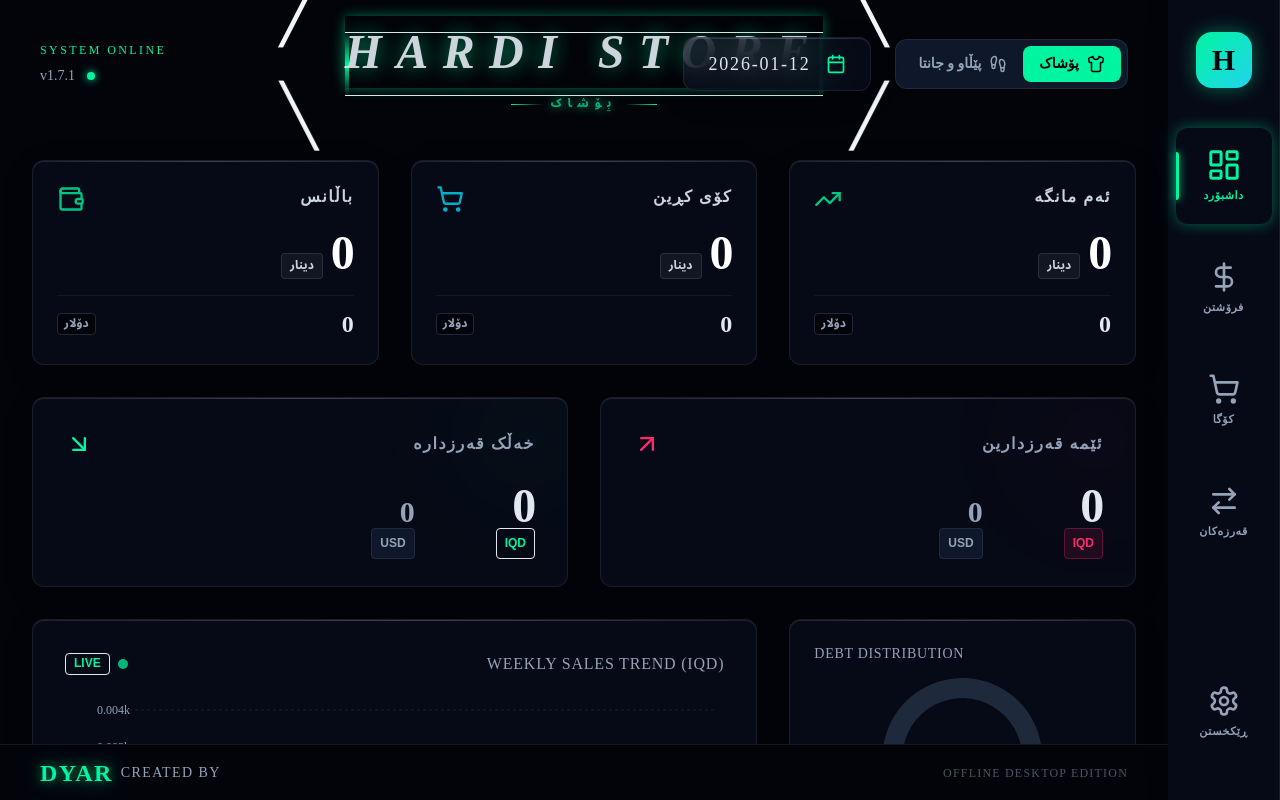
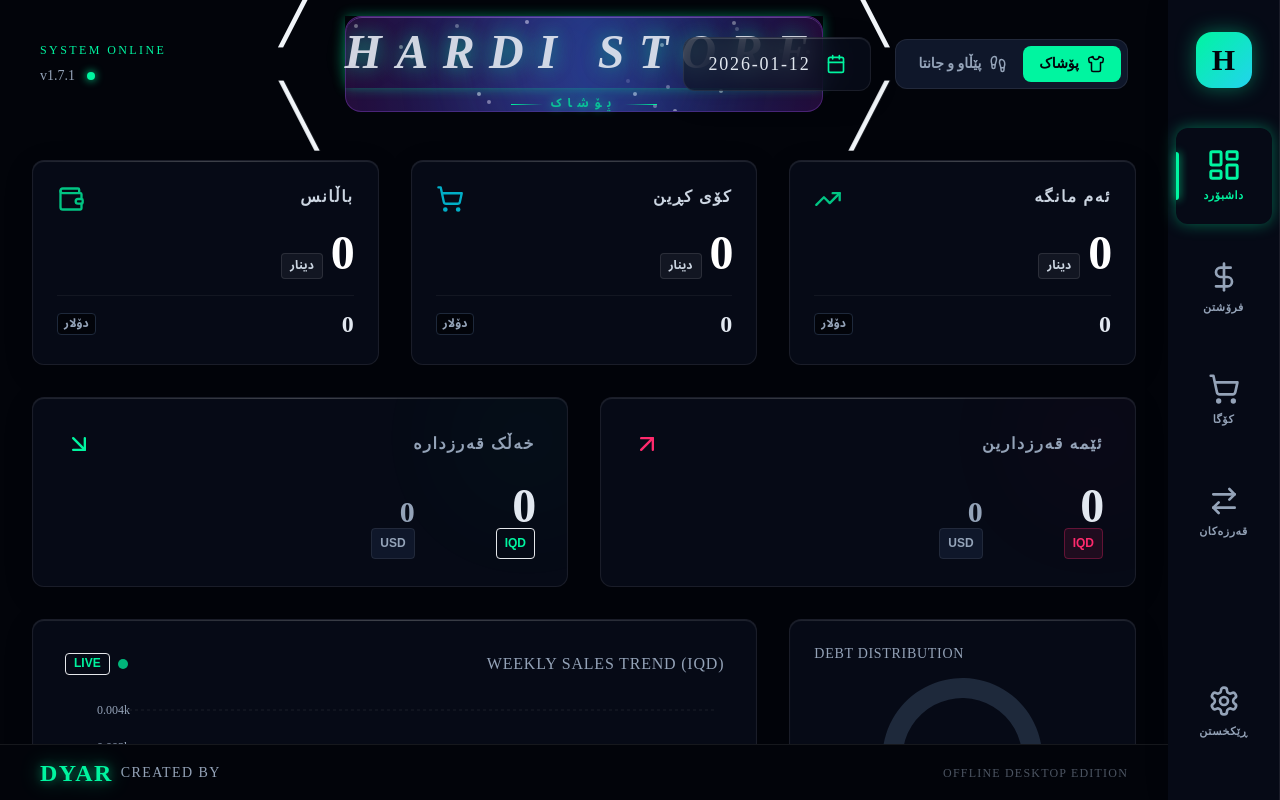
Before and after one commit to dyar13/-Hardi-store, a React (Vite) app: page / in a window 1280 px wide. Built offline with nearby package versions, Linux system fonts and the light colour scheme.

Commit message:
feat: upgrade banner to professional galaxy theme

```diff
--- a/App.tsx
+++ b/App.tsx
@@ -141,11 +141,26 @@ const App: React.FC = () => {
             <div className="absolute inset-0 flex items-center justify-center pointer-events-none z-10 overflow-visible">
                  <div className="relative flex flex-col items-center">
                      {/* Futuristic Banner Behind Title */}
-                     <div className="absolute inset-x-0 top-1/2 -translate-y-1/2 h-16 bg-gradient-to-r from-transparent via-[var(--accent-main)]/5 to-transparent">
-                         <div className="absolute inset-0 border-y border-[var(--accent-main)]/20"></div>
-                         <div className="absolute left-0 top-0 bottom-0 w-1 bg-gradient-to-b from-transparent via-[var(--accent-main)] to-transparent"></div>
-                         <div className="absolute right-0 top-0 bottom-0 w-1 bg-gradient-to-b from-transparent via-[var(--accent-main)] to-transparent"></div>
-                     </div>
+                    <div className="absolute inset-x-0 top-1/2 -translate-y-1/2 h-24 bg-gradient-to-r from-purple-900/40 via-blue-600/40 to-purple-900/40 rounded-2xl border border-purple-500/30">
+            <div className="absolute inset-0 rounded-2xl overflow-hidden">
+              {/* Galaxy Effect - Stars */}
+              <div className="absolute inset-0 opacity-60">
+                {[...Array(20)].map((_, i) => (
+                  <div key={i} className="absolute w-1 h-1 bg-white rounded-full" style={{
+                    left: `${Math.random() * 100}%`,
+                    top: `${Math.random() * 100}%`,
+                    opacity: Math.random() * 0.7 + 0.3,
+                    animation: `twinkle ${Math.random() * 3 + 2}s ease-in-out infinite`,
+                  }} />
+                ))}
+              </div>
+              {/* Nebula Glow */}
+              <div className="absolute left-1/4 top-1/2 -translate-y-1/2 w-48 h-48 bg-purple-500 rounded-full blur-3xl opacity-20"></div>
+              <div className="absolute right-1/4 top-1/2 -translate-y-1/2 w-48 h-48 bg-blue-500 rounded-full blur-3xl opacity-20"></div>
+              {/* Border Gradient */}
+              <div className="absolute inset-0 rounded-2xl border-t border-purple-400/40 pointer-events-none"></div>
+            </div>
+          </div>
 
                      {/* Main Title with Multi-Layer Glow */}
                      <h1
```
